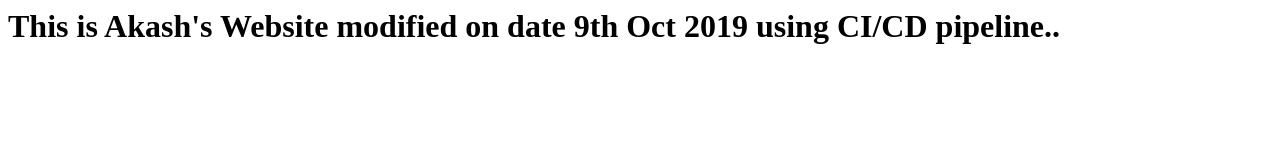
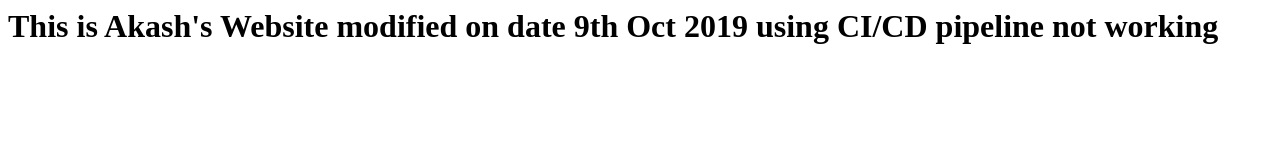
Before and after one commit to apdhore/DevOps, a plain HTML site: page index.html in a window 1280 px wide. Drawn offline with Linux system fonts and the light colour scheme.

Commit message:
Update index.html

```diff
--- a/index.html
+++ b/index.html
@@ -1 +1 @@
-<h1>This is Akash's Website modified on date 9th Oct 2019 using CI/CD pipeline..</h1>
+<h1>This is Akash's Website modified on date 9th Oct 2019 using CI/CD pipeline not working</h1>
```
